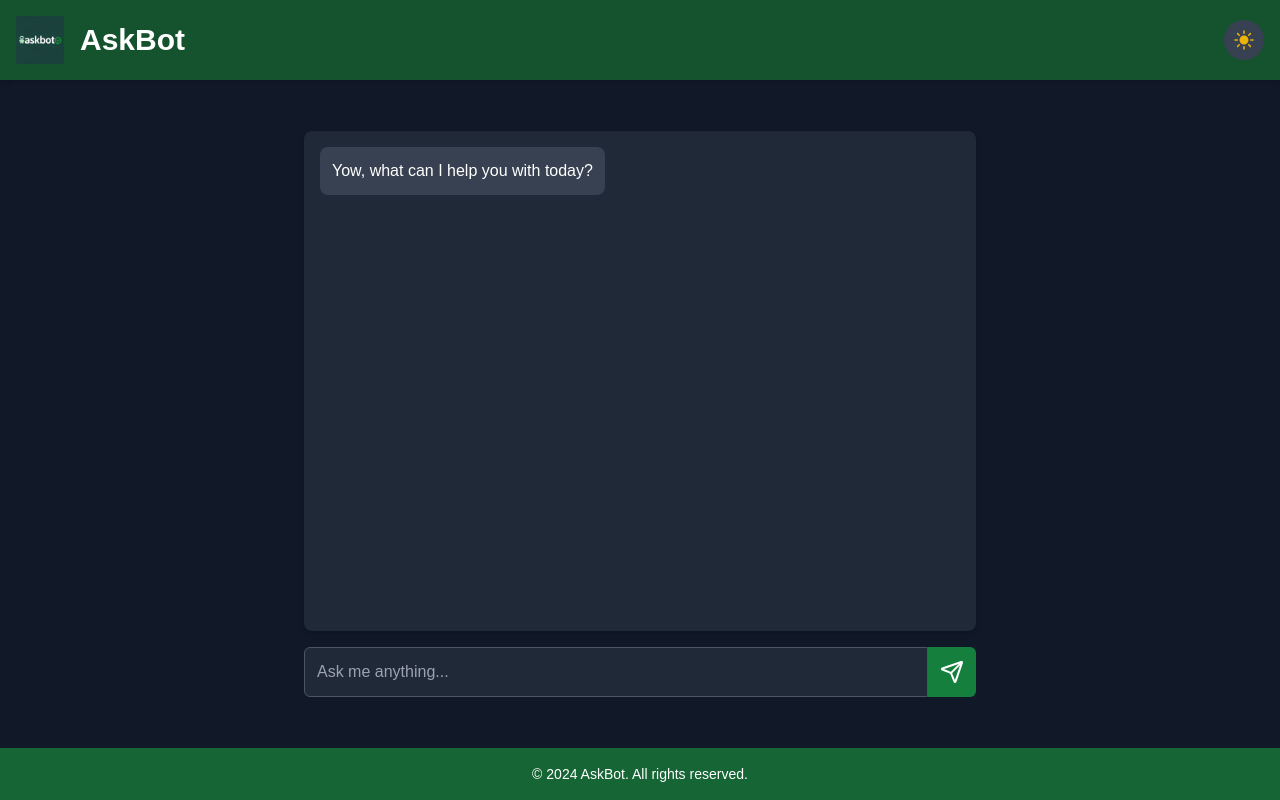
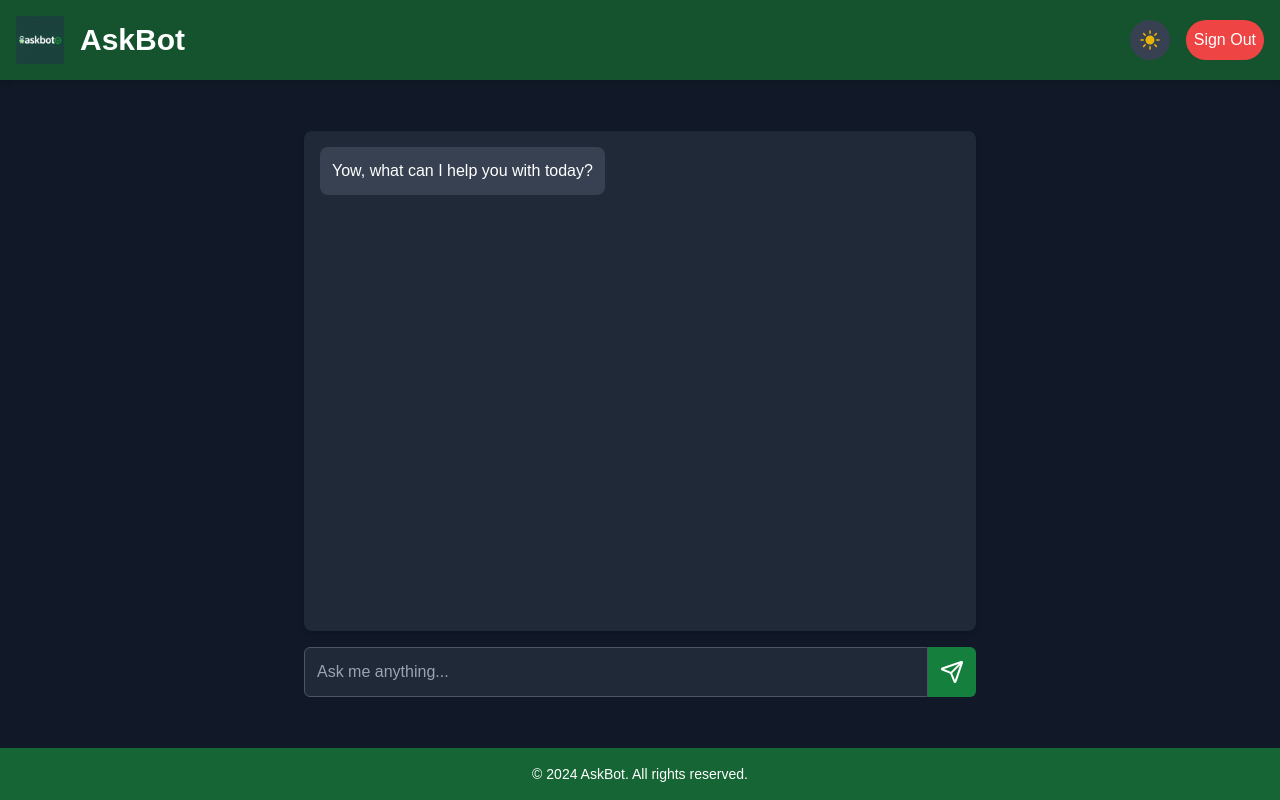
Before and after one commit to Sssstoic/askbot, a Next.js app: page /pages in a window 1280 px wide. Built offline with nearby package versions, Linux system fonts and the light colour scheme; no server answers.

Commit message:
Update page.js

```diff
--- a/src/app/pages/page.js
+++ b/src/app/pages/page.js
@@ -35,6 +35,11 @@ const HomePage = () => {
       document.documentElement.classList.toggle("dark", !prevMode);
       return !prevMode;
     });
+  };
+
+  const handleSignOut = () => {
+    localStorage.removeItem("auth_token");
+    router.push("/login");
   };
 
   const handleQuestionSubmit = async (e) => {
@@ -97,6 +102,13 @@ const HomePage = () => {
               <MoonIcon className="h-6 w-6 text-gray-500" />
             )}
           </button>
+          <button
+            onClick={handleSignOut}
+            className="p-2 rounded-full bg-red-500 text-white hover:bg-red-600"
+            aria-label="Sign Out"
+          >
+            Sign Out
+          </button>
         </div>
       </header>
 
```
